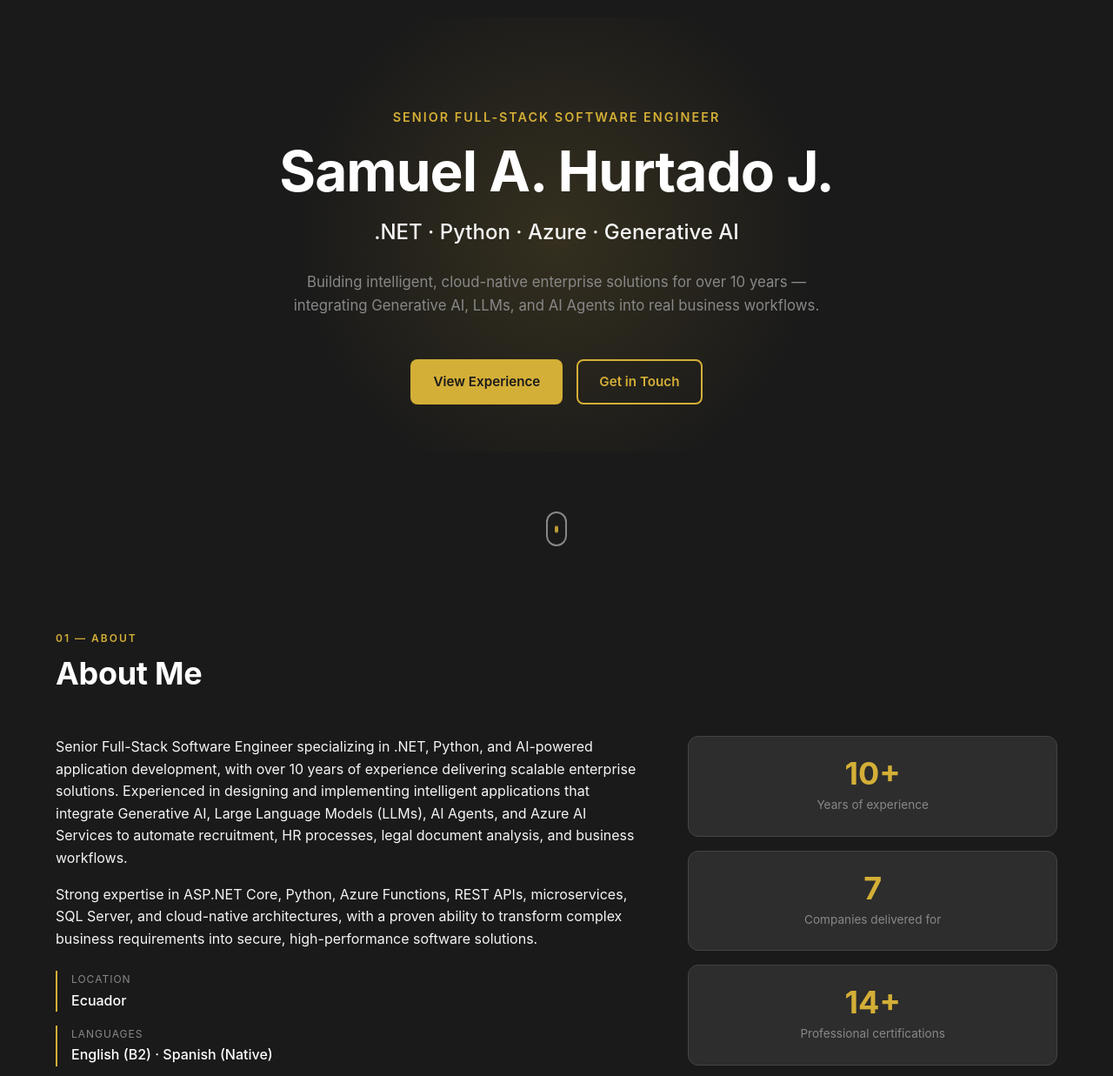
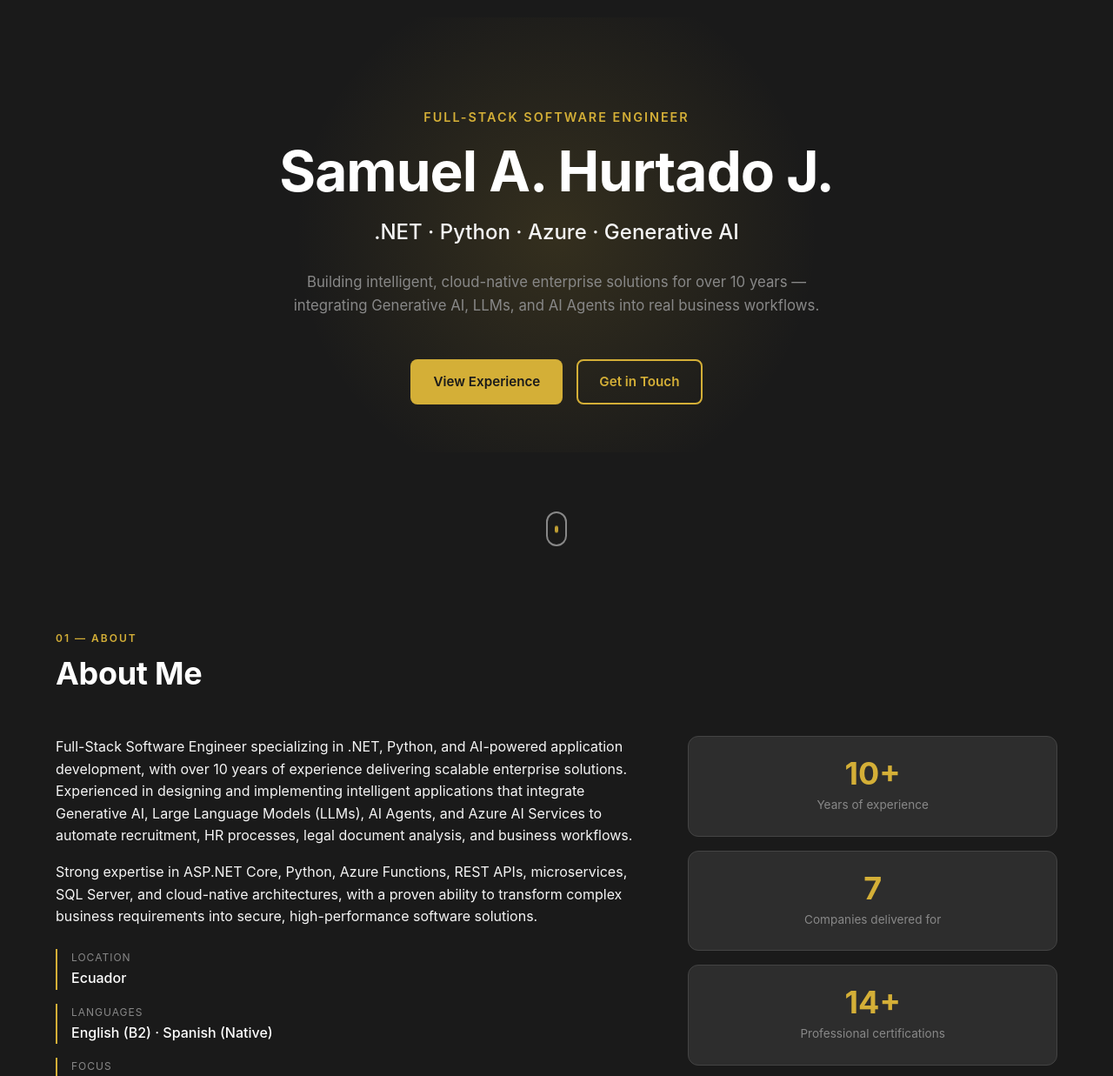
Before and after one commit to samuelhurtado20/enmaria, a plain HTML site: page index.html in a window 1280 px wide. Shown: the part 140-1377 px from the top of the page at 87% size. Drawn offline with Linux system fonts and the light colour scheme.

Commit message:
minor fixes

```diff
--- a/index.html
+++ b/index.html
@@ -2,19 +2,19 @@
 <meta name="viewport" content="width=device-width, initial-scale=1.0" />
 <meta
   name="description"
-  content="Samuel A. Hurtado J. — Senior Full-Stack Software Engineer specializing in .NET, Python, Azure, and Generative AI, with over 10 years of experience delivering scalable enterprise solutions."
+  content="Samuel A. Hurtado J. — Full-Stack Software Engineer specializing in .NET, Python, Azure, and Generative AI, with over 10 years of experience delivering scalable enterprise solutions."
 />
 <meta name="author" content="Samuel A. Hurtado J." />
 
 <!-- Open Graph -->
 <meta property="og:type" content="website" />
-<meta property="og:title" content="Samuel A. Hurtado J. — Senior Full-Stack Software Engineer" />
+<meta property="og:title" content="Samuel A. Hurtado J. — Full-Stack Software Engineer" />
 <meta
   property="og:description"
-  content="Senior Full-Stack Software Engineer | .NET | Python | Azure | Generative AI"
+  content="Full-Stack Software Engineer | .NET | Python | Azure | Generative AI"
 />
 
-<title>Samuel A. Hurtado J. — Senior Full-Stack Software Engineer</title>
+<title>Samuel A. Hurtado J. — Full-Stack Software Engineer</title>
 
 <link rel="preconnect" href="https://fonts.googleapis.com" />
 <link rel="stylesheet" href="css/styles.css" />
@@ -55,7 +55,7 @@
   <section class="hero" id="hero">
     <div class="hero__glow" aria-hidden="true"></div>
     <div class="container hero__inner">
-      <p class="hero__eyebrow reveal">Senior Full-Stack Software Engineer</p>
+      <p class="hero__eyebrow reveal">Full-Stack Software Engineer</p>
       <h1 class="hero__title reveal">Samuel A. Hurtado J.</h1>
       <p class="hero__subtitle reveal">
         .NET&nbsp;·&nbsp;Python&nbsp;·&nbsp;Azure&nbsp;·&nbsp;Generative AI
@@ -85,7 +85,7 @@
       <div class="about">
         <div class="about__summary reveal">
           <p>
-            Senior Full-Stack Software Engineer specializing in .NET, Python, and
+            Full-Stack Software Engineer specializing in .NET, Python, and
             AI-powered application development, with over 10 years of experience delivering
             scalable enterprise solutions. Experienced in designing and implementing
             intelligent applications that integrate Generative AI, Large Language Models
```
